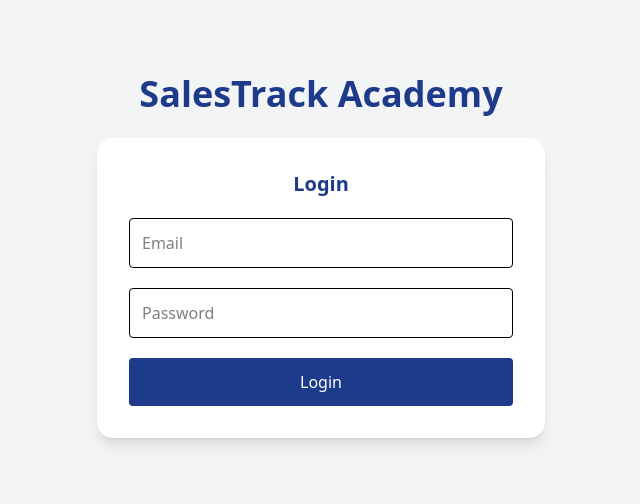
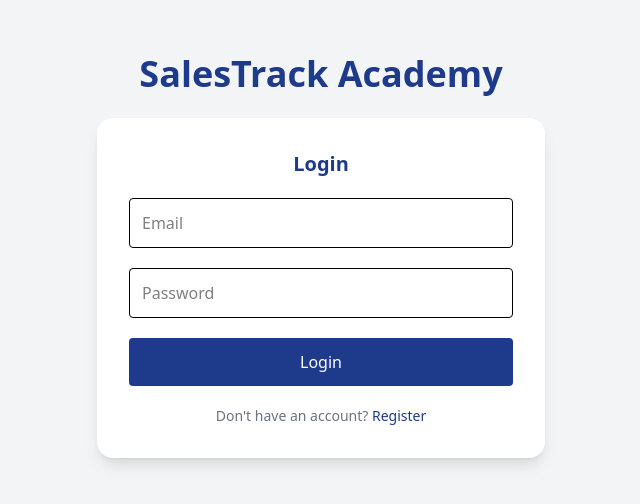
Before and after one commit to belindazhegrova/salestrack-academy-frontend, a Next.js app: page /login in a window 1280 px wide. Shown: the part 144-648 px from the top of the page, without its empty margins (319-959 px from the left). Built offline with nearby package versions, Linux system fonts and the light colour scheme; no server answers.

Commit message:
fix bugs

```diff
--- a/src/app/login/page.tsx
+++ b/src/app/login/page.tsx
@@ -21,13 +21,11 @@ const handleLogin = async () => {
 
     const res = await login({ email, password });
 
-    localStorage.setItem('token', res.access_token);
-    localStorage.setItem('user', JSON.stringify(res.user));
-
-    window.location.href =
+    router.push(
       res.user.role === 'ADMIN'
         ? '/admin/dashboard'
-        : '/agent/courses';
+        : '/agent/courses'
+    );
 
   } catch (err: any) {
     setError(err.message || 'Login failed');
@@ -73,6 +71,16 @@ const handleLogin = async () => {
         </button>
 
         {error && <p className="text-red-500 text-sm">{error}</p>}
+
+             <p className="text-sm text-center text-gray-500">
+            Don't have an account?{' '}
+          <span
+            onClick={() => router.replace('/register')}
+            className="text-[var(--primary)] font-medium cursor-pointer"
+          >
+            Register
+          </span>
+        </p>
       </AuthCard>
     </div>
   );
--- a/src/app/page.tsx
+++ b/src/app/page.tsx
@@ -1,9 +1,11 @@
 'use client';
 
+import { useEffect } from 'react';
+
 export default function Home() {
-  return (
-    <div className="flex items-center justify-center min-h-screen">
-      <p>Welcome</p>
-    </div>
-  );
+  useEffect(() => {
+    window.location.href = '/login';
+  }, []);
+
+  return null;
 }
--- a/src/features/auth/useAuth.hook.ts
+++ b/src/features/auth/useAuth.hook.ts
@@ -19,19 +19,10 @@ export function useAuth() {
   useEffect(() => {
     const initAuth = async () => {
       try {
-      const token = localStorage.getItem('token');
-
-      if (!token) {
-        setUser(null);
-        setLoading(false);
-        return;
-      }
-
         const data = await getMe();
         setUser(data);
       } catch {
         setUser(null);
-      localStorage.removeItem('token');
       } finally {
         setLoading(false);
       }
--- a/src/services/api.ts
+++ b/src/services/api.ts
@@ -14,7 +14,6 @@ export const apiFetch = async <T>(
     credentials: 'include',
     headers: {
       ...(isFormData ? {} : { 'Content-Type': 'application/json' }),
-      ...(token ? { Authorization: `Bearer ${token}` } : {}),
       ...(options.headers || {}),
     },
   });
```
Lines whose indentation alone changed are shown as unchanged.
